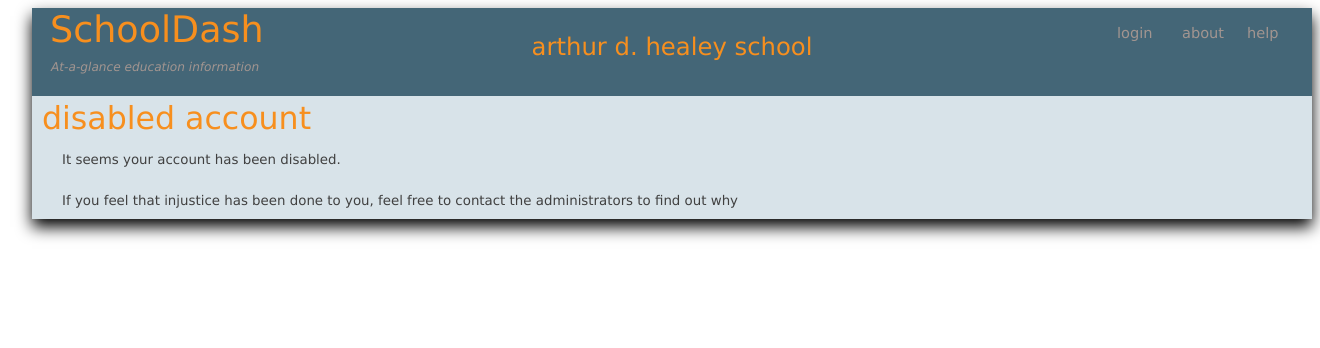
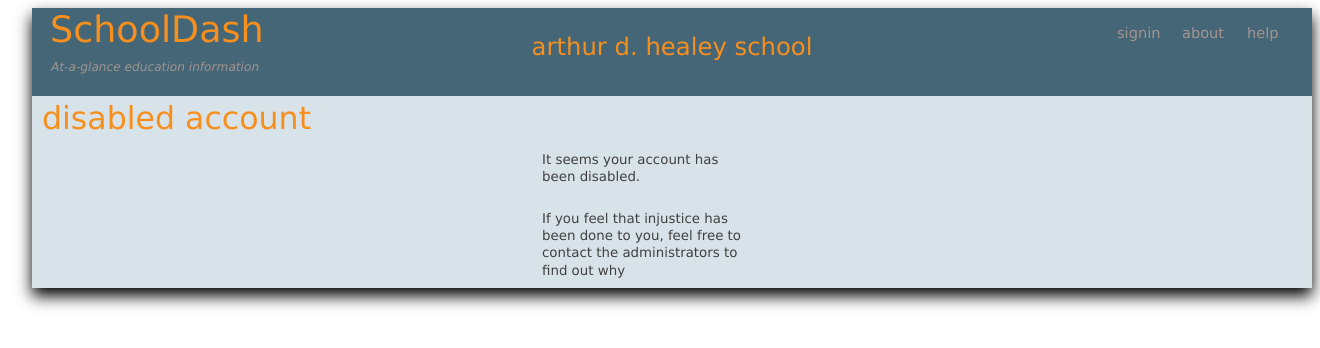
Before and after one commit to sethwoodworth/SchoolDash, a Django app: template schooldash/templates/userena/disabled.html in a window 1320 px wide. Shown: the top 348 px of the page. Run offline with Django 3.2, Linux system fonts and the light colour scheme; the template is opened without the code that fills it, so the values that code supplies are empty; some libraries are stand-ins or nearby versions.

Commit message:
improve some styles

```diff
--- a/schooldash/templates/_base.html
+++ b/schooldash/templates/_base.html
@@ -24,11 +24,11 @@
     <h1><a href='/' title="SchoolDash Home">SchoolDash</a></h1>
     <div id='tagline'>At-a-glance education information</div>
     <ul id="navigation">
-      {% if user and not user.is_anonymous %}
-        <li>{{ user }}</li>
-        <li><a href="/accounts/logout">logout</a></li>
+      {% if user.is_authenticated %}
+        <li><a href="">{{ user }}</a></li>
+        <li><a href="/accounts/signout">signout</a></li>
       {% else %}
-        <li><a href="/accounts/login">login</a></li>
+        <li><a href="/accounts/signin">signin</a></li>
         <li><a href="/about">about</a></li>
         <li><a href="/help">help</a></li>
       {% endif %}
--- a/schooldash/templates/userena/signin_form.html
+++ b/schooldash/templates/userena/signin_form.html
@@ -1,7 +1,7 @@
 {% extends '_base.html' %}
 {% load i18n %}
 
-{% block title %}{% trans "Signin" %} - {% endblock %}
+{% block title %}{% endblock %}
 
 {% block content %}
 <div id="userena-content-wrapper">
--- a/static/style.css
+++ b/static/style.css
@@ -15,6 +15,8 @@ Contents:   Master Formatting
               Formatting Navigation
             Style
               Container
+              Contents
+            Userena
 
 Color Guide:
   Header text:    #F78F1E
@@ -212,7 +214,7 @@ th.headerSortUp {
       background-image: url(/static/imgs/asc.gif);
       background-color: #D8E9DA;
   }
-th.headerSortDown{
+th.headerSortDown {
       background-image: url(/static/imgs/desc.gif);
       background-color: #E9E8D8;
   }
@@ -223,3 +225,12 @@ th.header {
 .left {
       text-align: left;
   }
+
+
+/* --[ Userena ]---------- */
+
+/* --[ Signin ]---------- */
+#userena-content-wrapper {
+      width:    300px;
+      margin:   auto;
+  }
```
